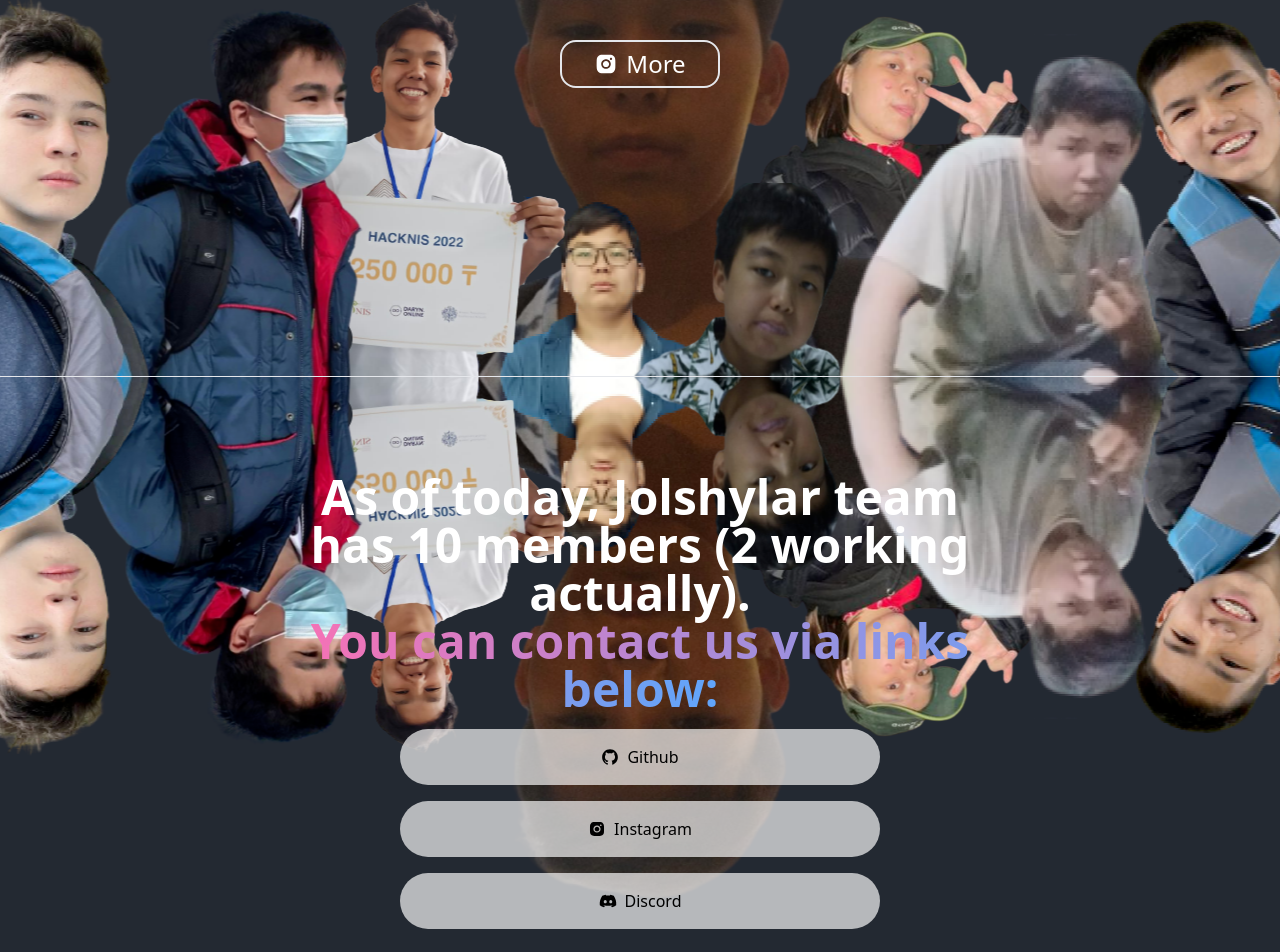
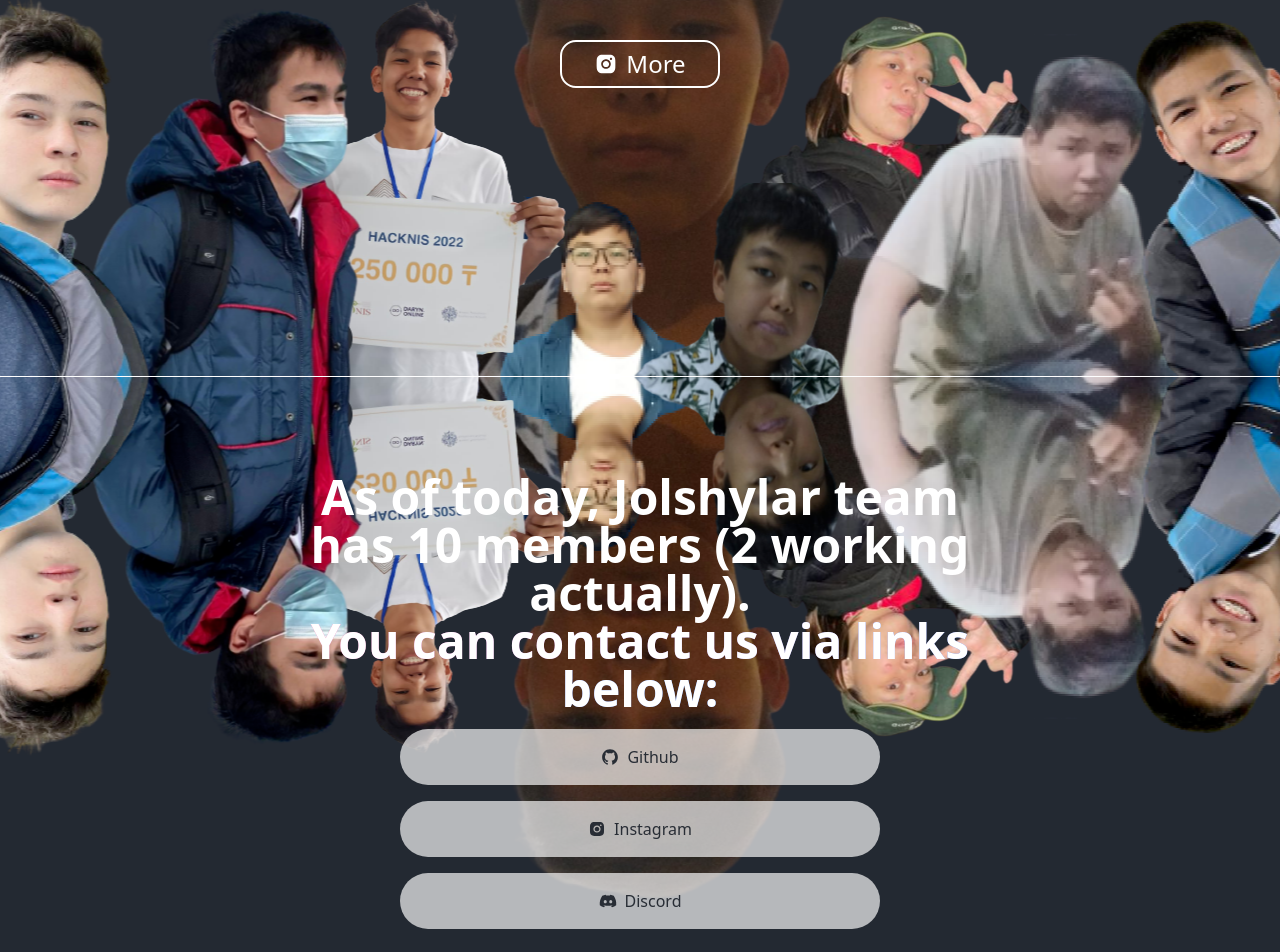
Before and after one commit to jolshylar/jolshylar, a Next.js app: page / in a window 1280 px wide. Shown: the part 320-1272 px from the top of the page. Built offline with nearby package versions, Linux system fonts and the light colour scheme.

Commit message:
feat(*): style improvements

```diff
--- a/components/About.tsx
+++ b/components/About.tsx
@@ -1,13 +1,13 @@
 import { AiFillInstagram } from "react-icons/ai";
 
 export default function About() {
-  const styles = { width: 24, height: 24 };
+  const iconStyles = { width: 24, height: 24 };
 
   return (
-    <div className="p-[20px] h-[600px] text-center text-white bg-[url('../public/images/bg.png')] bg-no-repeat bg-center">
+    <div className="p-[20px] h-[600px] text-center bg-hero bg-no-repeat bg-center">
       <h1 className="font-bold text-3xl md:text-6xl mb-6 m-auto max-w-[1080px]">
         Jolshylar is a group of people dedicated to{" "}
-        <span className="text-transparent bg-clip-text bg-gradient-to-r from-blue-400 to-pink-400">
+        <span className="text-transparent bg-clip-text bg-gradient-to-r from-blue to-pink">
           beating closed-source software.
         </span>
       </h1>
@@ -16,8 +16,8 @@ export default function About() {
           className="mr-0 text-center"
           href="https://www.instagram.com/stories/highlights/17916904040361247/"
         >
-          <button className="mt-10 text-2xl bg-transparent border-2 rounded-2xl w-40 h-12 flex items-center justify-center gap-2 hover:bg-white hover:text-gray-800 hover:duration-500">
-            <AiFillInstagram style={styles} />
+          <button className="mt-10 text-2xl border-2 rounded-2xl w-40 h-12 flex items-center justify-center gap-2 hover:bg-primary hover:text-bg hover:duration-500">
+            <AiFillInstagram style={iconStyles} />
             <p>More</p>
           </button>
         </a>
--- a/components/Interests.tsx
+++ b/components/Interests.tsx
@@ -4,7 +4,7 @@ function Interests({ member }: Member) {
       {member.interests &&
         member.interests.map((interest) => {
           return (
-            <small className="m-[3px] text-[0.7em] p-[4px] border-[1px] border-[#faac75] rounded-[5px]">
+            <small className="m-1 text-[0.7em] p-1 border-[1px] border-orange rounded-md">
               {interest}
             </small>
           );
--- a/components/Layout.tsx
+++ b/components/Layout.tsx
@@ -1,15 +1,11 @@
+import { ReactNode } from "react";
 import Navbar from "./Navbar";
-import { ReactNode } from "react";
 
-interface LayoutProps {
-  children: ReactNode;
-}
-
-export default function Layout({ children }: LayoutProps) {
+export default function Layout({ children }: { children: ReactNode }) {
   return (
-    <div className="m-0">
+    <div>
       <Navbar />
-      <main>{children}</main>
+      {children}
     </div>
   );
 }
--- a/components/Links.tsx
+++ b/components/Links.tsx
@@ -4,36 +4,27 @@ import { AiFillGithub, AiFillInstagram } from "react-icons/ai";
 function Links() {
   const styles = { width: 18, height: 18 };
   return (
-    <div className="bg-[url('../public/images/mirrorbg.png')] bg-center h-[600px] pt-[10vh]">
-      <h1 className="m-auto text-white text-center text-5xl font-bold py-4 max-w-[720px]">
+    <div className="bg-hero-mirror bg-center h-[600px] pt-[10vh]">
+      <h1 className="m-auto text-center text-5xl font-bold py-4 max-w-[720px]">
         As of today, Jolshylar team has 10 members (2 working actually).
         <br />
-        <span className="text-transparent bg-clip-text bg-gradient-to-r from-pink-400 to-blue-400">
+        <span className="text-transparent bg-clip-text bg-gradient-to-r from-pink to-blue">
           You can contact us via links below:
         </span>
       </h1>
-      <ul className="max-w-[480px] m-auto">
-        <li className="bg-[#fffa] rounded-full">
-          <a
-            className="flex flex-row justify-center items-center gap-2 p-4"
-            href="https://github.com/jolshylar"
-          >
+      <ul className="max-w-[480px] m-auto text-bg">
+        <li>
+          <a href="https://github.com/jolshylar">
             <AiFillGithub style={styles} /> Github
           </a>
         </li>
-        <li className="bg-[#fffa] rounded-full my-4">
-          <a
-            className="flex flex-row justify-center items-center gap-2 p-4"
-            href="https://instagram.com/jolshylar"
-          >
+        <li className="my-4">
+          <a href="https://instagram.com/jolshylar">
             <AiFillInstagram style={styles} /> Instagram
           </a>
         </li>
-        <li className="bg-[#fffa] rounded-full">
-          <a
-            className="flex flex-row justify-center items-center gap-2 p-4"
-            href="https://discord.gg/6dSpCGtJuB"
-          >
+        <li>
+          <a href="https://discord.gg/6dSpCGtJuB">
             <FaDiscord style={styles} /> Discord
           </a>
         </li>
--- a/components/Member.tsx
+++ b/components/Member.tsx
@@ -4,24 +4,24 @@ import Interests from "./Interests";
 
 const Member = ({ member }: Member) => {
   return (
-    <div className="p-3 m-4 border-[#282d35] border-2 rounded-[5px] items-center max-w-[260px]">
+    <div className="p-3 m-4 border-primary border-2 rounded-md items-center max-w-[260px]">
       <Image
         alt="member"
         src={`/images/members/${member.element}.png`}
         width={256}
         height={256}
       />
-      <div className="content">
+      <div>
         <h2 className="text-center">{member.name}</h2>
-        <h3 className="text-[#faac75] text-center text-4">{member.role}</h3>
+        <h3 className="text-orange text-center text-4">{member.role}</h3>
         <div className="flex justify-center mt-2">
           <a href={`mailto:${member.email}`}>
-            <button className="border-[1.5px] border-[#282d35] rounded-[10px] w-[120px] h-[30px] text-[#282d35] my-0 mx-[2px] hover:bg-[#282d35] hover:text-white flex items-center justify-center gap-2">
+            <button>
               <AiTwotoneMail /> Email
             </button>
           </a>
           <a href={`https://instagram.com/${member.profile}`}>
-            <button className="border-[1.5px] border-[#282d35] rounded-[10px] w-[120px] h-[30px] text-[#282d35] my-0 mx-[2px] hover:bg-[#282d35] hover:text-white flex items-center justify-center gap-2">
+            <button>
               <AiFillInstagram /> Instagram
             </button>
           </a>
--- a/components/Navbar.tsx
+++ b/components/Navbar.tsx
@@ -3,7 +3,7 @@ import Link from "next/link";
 
 export default function Navbar() {
   return (
-    <nav className="flex items-center justify-between p-5 bg-[#282d35] text-white">
+    <nav className="flex items-center justify-between p-5">
       <Link href="/">
         <Image
           className="cursor-pointer"
@@ -12,7 +12,7 @@ export default function Navbar() {
           width={212}
         />
       </Link>
-      <div className="flex gap-4 font-bold text-[#61dafb] text-[24px]">
+      <div className="flex gap-4 font-bold text-logo text-2xl">
         <Link href="/projects">
           <a>/projects</a>
         </Link>
--- a/data/members.json
+++ b/data/members.json
@@ -49,7 +49,7 @@
     "role": "Discord Server Owner",
     "email": "kabyletad@gmail.com",
     "quote": "The ideal cannot be achieved, but it can be strived for.",
-    "interests": ["Dombyra", "Bald Haircuts", "Business"],
+    "interests": ["Dombyra", "Business"],
     "profile": "kabyletad"
   },
   {
--- a/pages/members.tsx
+++ b/pages/members.tsx
@@ -9,8 +9,8 @@ export default function Members() {
       <Head>
         <title>Members | Jolshylar</title>
       </Head>
-      <div className="bg-white p-5 m-0">
-        <h1 className="text-5xl text-[#282d35] text-center font-bold">
+      <div className="p-5 m-0">
+        <h1 className="text-5xl text-center font-bold">
           Our Members
         </h1>
         <div className="flex items-center justify-center">
--- a/pages/projects.tsx
+++ b/pages/projects.tsx
@@ -22,10 +22,8 @@ const Projects: NextPage = () => {
       <Head>
         <title>Projects | Jolshylar</title>
       </Head>
-      <div className="bg-white p-5 m-0">
-        <h1 className="text-5xl text-[#282d35] text-center font-bold">
-          Our Projects
-        </h1>
+      <div className="p-5 m-0">
+        <h1 className="text-5xl text-center font-bold">Our Projects</h1>
         <div className="flex items-center justify-center">
           <div className="overflow-x-scroll flex flex-nowrap md:grid md:grid-cols-3">
             {githubData.length > 0 &&
--- a/styles/globals.css
+++ b/styles/globals.css
@@ -1,6 +1,22 @@
 @tailwind base;
 @tailwind components;
 @tailwind utilities;
+
+@layer base {
+  html,
+  body {
+    @apply p-0 m-0 text-primary bg-bg;
+  }
+  li {
+    @apply bg-[#fffa] rounded-full;
+  }
+  li > a {
+    @apply flex flex-row justify-center items-center gap-2 p-4;
+  }
+  a > button {
+    @apply border-[1.5px] border-primary rounded-lg w-[120px] h-[30px] my-0 mx-[2px] hover:bg-bg hover:text-primary flex items-center justify-center gap-2;
+  }
+}
 
 /*
 @media (max-width: 980px) {
@@ -10,4 +26,4 @@
     flex-wrap: nowrap;
   }
 }
- */
+*/
--- a/tailwind.config.js
+++ b/tailwind.config.js
@@ -1,20 +1,24 @@
 /** @type {import('tailwindcss').Config} */
 module.exports = {
+  content: [
+    "./pages/**/*.{js,ts,jsx,tsx}",
+    "./components/**/*.{js,ts,jsx,tsx}",
+  ],
   theme: {
+    extend: {
+      backgroundImage: {
+        hero: "url('/images/bg.png')",
+        "hero-mirror": "url('/images/mirrorbg.png')",
+      },
+    },
     colors: {
-      transparent: 'transparent',
-      current: 'currentColor',
-      'white': '#ffffff',
-      'gray': '#282d35',
-      'blue': '#61dafb',
+      primary: "#fff",
+      bg: "#282d35",
+      orange: "#faac75",
+      logo: "#61dafb",
+      blue: "rgb(59 130 246)",
+      pink: "rgb(244 114 182)",
     },
   },
-  content: [
-    './pages/**/*.{js,ts,jsx,tsx}',
-    './components/**/*.{js,ts,jsx,tsx}',
-  ],
-  theme: {
-    extend: {},
-  },
   plugins: [],
-}
+};
```
Also changed, not shown: components/Project.tsx (+7 -6 lines).
